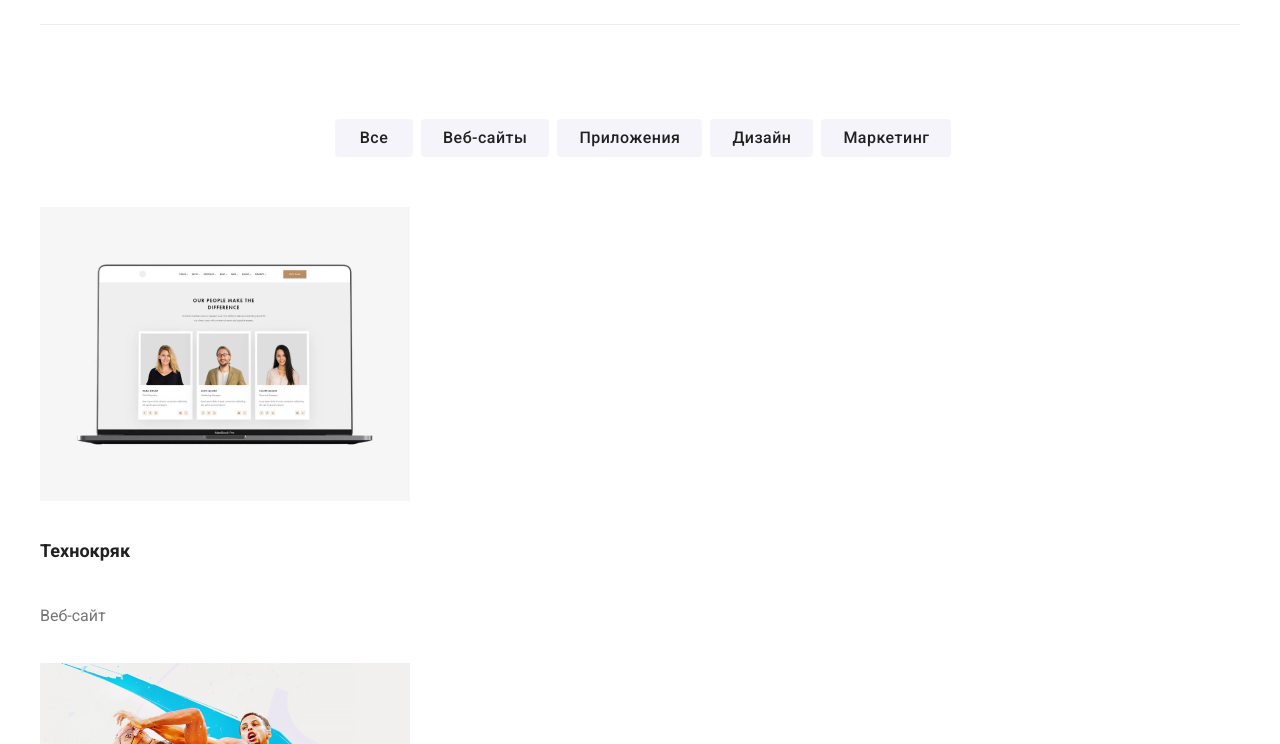
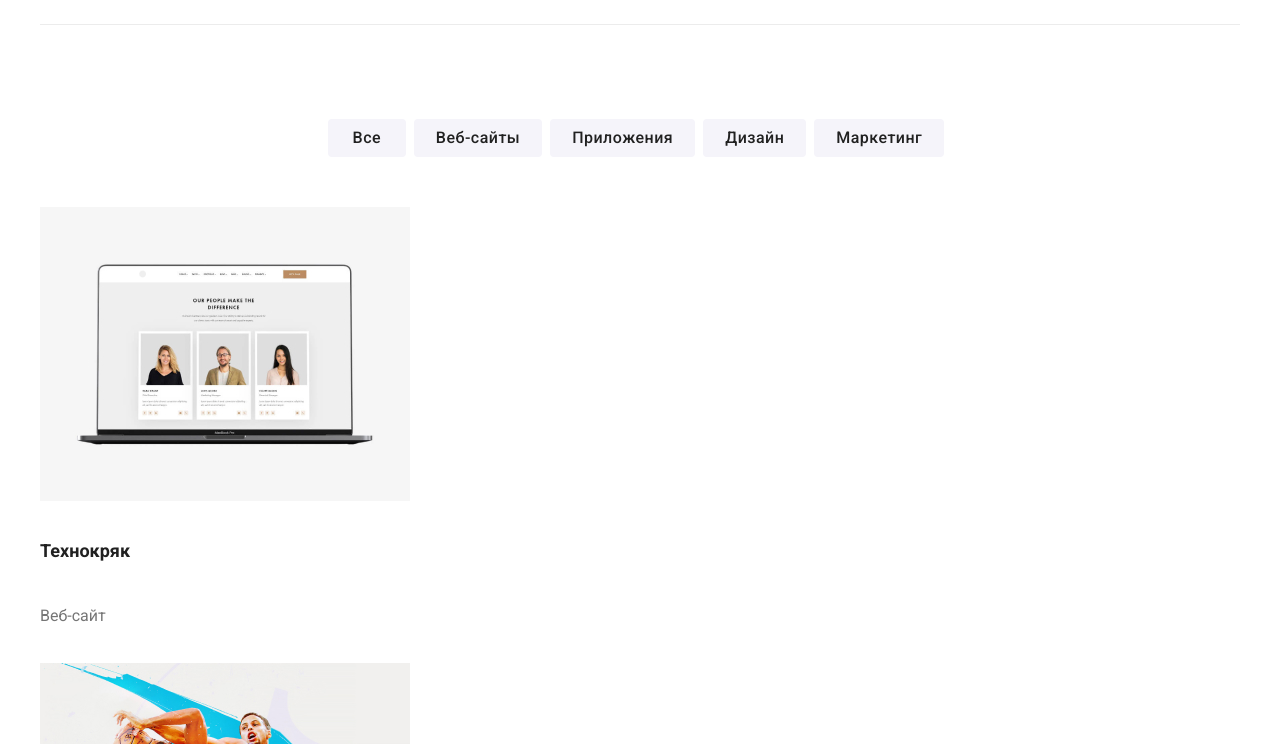
Before and after one commit to AlexanderFenyuk/goit-markup-hw-03, a plain HTML site: page portfolio.html in a window 1280 px wide. Shown: the part 56-800 px from the top of the page. Drawn offline with nearby package versions, Linux system fonts and the light colour scheme.

Commit message:
Update style.css

```diff
--- a/css/style.css
+++ b/css/style.css
@@ -339,8 +339,8 @@ ul {
   /* width: 611px;
   height: 54px; */
   list-style: none;
-  margin-left: 295px;
-  /* margin-right: auto; */
+  justify-content: center;
+  /* margin-left: 295px; */
   margin-bottom: 16px;
 }
 
```
